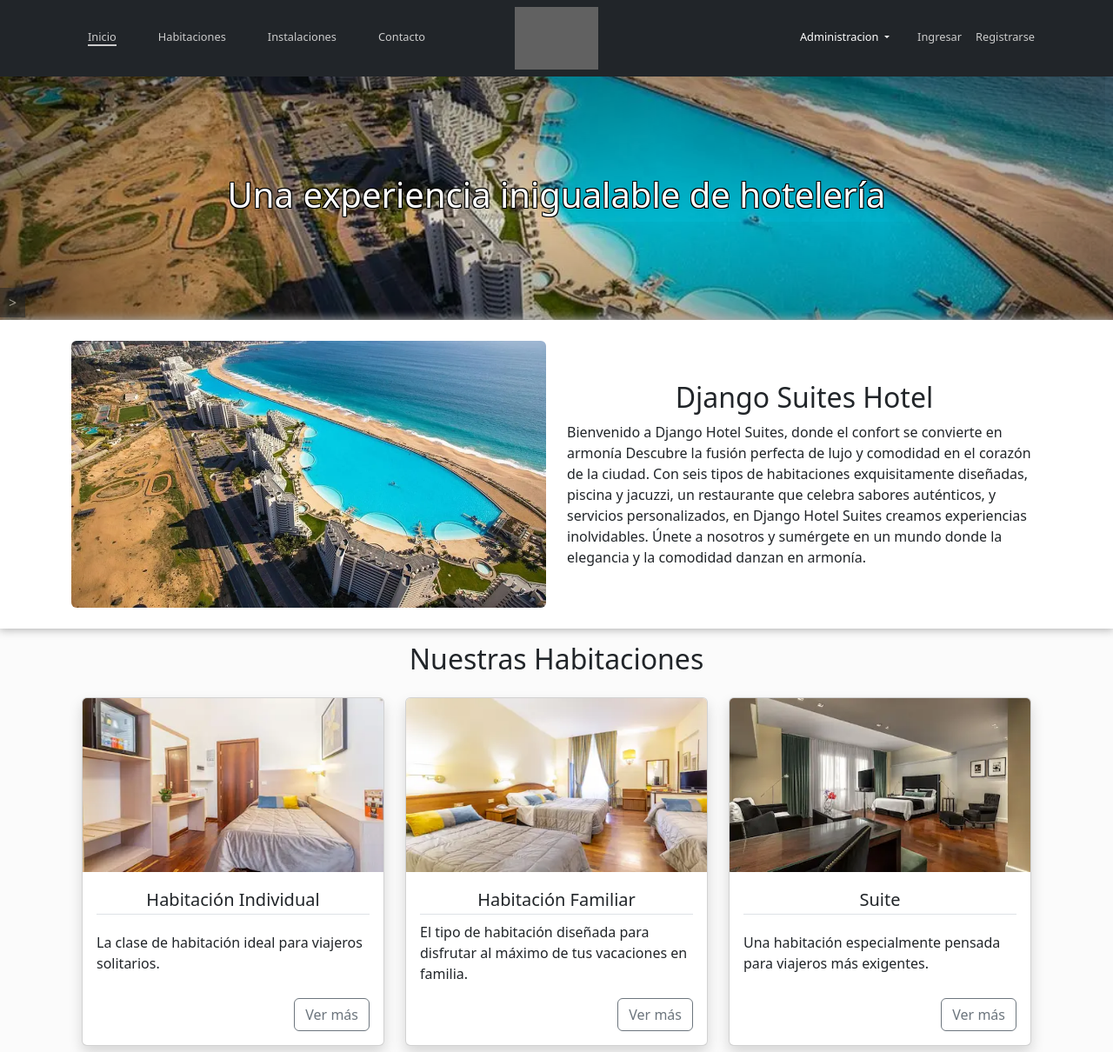
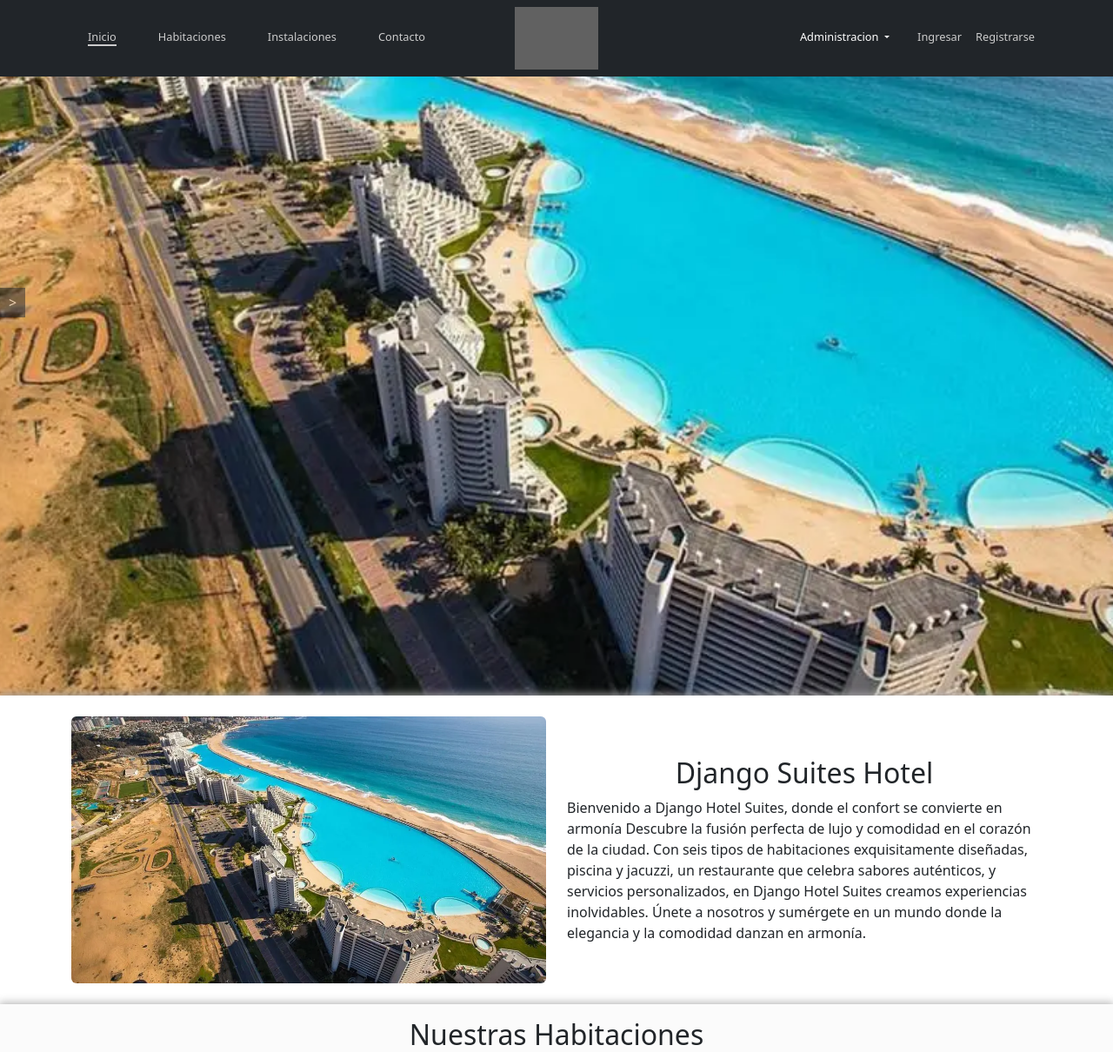
Before and after one commit to juanpp97/proyecto-django, a Django app: page / in a window 1280 px wide. Shown: the top 1210 px of the page at 87% size. Run offline with Django 4.2, Linux system fonts and the light colour scheme; parts of the project's set-up code (start-up, migrations or seed data) failed here and were passed over; some libraries are stand-ins or nearby versions; grey boxes are pictures that could not be loaded.

Commit message:
[add]: cosas

```diff
--- a/static/js/plantilla.js
+++ b/static/js/plantilla.js
@@ -9,3 +9,76 @@ botton.addEventListener('click',()=>{
     panel.classList.toggle('panel-close')
 
 })
+
+
+
+
+
+
+
+
+let scaleAmount = 0.5;
+
+function scrollZoom() {
+  const images = document.querySelectorAll("[data-scroll-zoom]");
+  let scrollPosY = 0;
+  scaleAmount = scaleAmount / 100;
+
+  const observerConfig = {
+    rootMargin: "0% 0% 0% 0%",
+    threshold: 0
+  };
+
+  // Create separate IntersectionObservers and scroll event listeners for each image so that we can individually apply the scale only if the image is visible
+  images.forEach(image => {
+    let isVisible = false;
+    const observer = new IntersectionObserver((elements, self) => {
+      elements.forEach(element => {
+        isVisible = element.isIntersecting;
+      });
+    }, observerConfig);
+
+    observer.observe(image);
+
+    // Set initial image scale on page load
+    image.style.transform = `scale(${1 + scaleAmount * percentageSeen(image)})`;
+
+    // Only fires if IntersectionObserver is intersecting
+    window.addEventListener("scroll", () => {
+      if (isVisible) {
+        scrollPosY = window.pageYOffset;
+        image.style.transform = `scale(${1 +
+          scaleAmount * percentageSeen(image)})`;
+      }
+    });
+  });
+
+  // Calculates the "percentage seen" based on when the image first enters the screen until the moment it leaves
+  // Here, we get the parent node position/height instead of the image since it's in a container that has a border, but
+  // if your container has no extra height, you can simply get the image position/height
+  function percentageSeen(element) {
+    const parent = element.parentNode;
+    const viewportHeight = window.innerHeight;
+    const scrollY = window.scrollY;
+    const elPosY = parent.getBoundingClientRect().top + scrollY;
+    const borderHeight = parseFloat(getComputedStyle(parent).getPropertyValue('border-bottom-width')) + parseFloat(getComputedStyle(element).getPropertyValue('border-top-width'));
+    const elHeight = parent.offsetHeight + borderHeight;
+
+    if (elPosY > scrollY + viewportHeight) {
+      // If we haven't reached the image yet
+      return 0;
+    } else if (elPosY + elHeight < scrollY) {
+      // If we've completely scrolled past the image
+      return 100;
+    } else {
+      // When the image is in the viewport
+      const distance = scrollY + viewportHeight - elPosY;
+      let percentage = distance / ((viewportHeight + elHeight) / 100);
+      percentage = Math.round(percentage);
+
+      return percentage;
+    }
+  }
+}
+
+scrollZoom();
--- a/static/styles.css
+++ b/static/styles.css
@@ -1,10 +1,22 @@
 :root  {
     --color-base: rgb(33,37,41);
+    --color-base-50: rgb(33,37,41,0.5);
+}
+html{
+    scroll-behavior: smooth;
+}
+.header-main{
+    background-color: var(--color-base);
+    position: fixed;
+    top: 0;
+    width: 100%;
+    z-index: 9999;
+    transition: all 1s ease;
 }
 .logo{
     width: 100px;
 }
-body > header > nav > a > img{
+.header-main a > img{
     height: 72px !important;
     filter: invert(1) !important;
     flex: 1;
@@ -75,7 +87,6 @@ body > header > nav > a > img{
     background-color: #fff;
     box-shadow: 0px 0px 10px 1px #AAA;
     position: relative;
-    z-index: 10000;
 }
 
 .seccion_habitaciones {
@@ -299,6 +310,15 @@ html::-webkit-scrollbar {
     background-color: var(--color-base);
   }
 
+.contenido_uno{
+    width: 100%;
+    height: 100vh;
+    overflow: hidden;
+}
+.contenido_uno img{
+    width: 100%;
+}
+
 
   @media screen and (width >= 1024px) {
 
--- a/templates/header.html
+++ b/templates/header.html
@@ -1,5 +1,5 @@
 {% load static %}
-<header class="header-page py-1 bg-dark">
+<header class="header-page py-1 header-main" id="miHeader">
   <nav class='mobile-header'>
 
     <a href="/" class="">
--- a/templates/plantilla.html
+++ b/templates/plantilla.html
@@ -1,6 +1,6 @@
 {% load static %}
 <!DOCTYPE html>
-<html lang="es">
+<html lang="es" class="html" >
 
 <head>
   <meta charset="UTF-8">
@@ -9,14 +9,11 @@
   <link rel="stylesheet" type="text/css" href="{% static 'styles.css' %}">
   <link rel="stylesheet" href="{% static 'bootstrap/css/bootstrap.min.css'%}">
   <link rel="stylesheet" href="{% static 'alertifyjs/css/alertify.min.css'%}">
-
-  {% comment %} framework de sliders {% endcomment %}
   <link rel="stylesheet" href="https://cdn.jsdelivr.net/npm/swiper@10/swiper-bundle.min.css"/>
   {% block extracss %} {% endblock %}
 </head>
 
-<body>
-
+<body  data-scrollbar   >
     <section class="panel-users">
       <section>
         <button id="panel-users-switch">></button>
@@ -35,6 +32,10 @@
 
     {% include 'footer.html' %}
 
+
+
+
+
   <script src="{% static 'bootstrap/js/bootstrap.bundle.min.js'%}"></script>
   <script src="https://cdn.jsdelivr.net/npm/swiper@10/swiper-bundle.min.js"></script>
   {% if active == "reservation" %}
@@ -42,7 +43,21 @@
   {% endif %}
   <script src="{% static 'alertifyjs/alertify.min.js'%}"></script>
   <script src="{% static 'js/plantilla.js' %}"></script>
+  <script>
+    window.addEventListener('scroll', function () {
+      var header = document.getElementById('miHeader');
+      if (window.scrollY === 0) {
+          header.style.backgroundColor = 'rgba(33,37,41, 1)'; // Fondo oscuro en la parte superior
+      } else {
+          header.style.backgroundColor = 'rgba(33,37,41, 0.3)'; // Fondo más transparente al desplazarse hacia abajo
+      }
+  });
 
+
+
+
+  </script>
 </body>
+  {% comment %} ;{renderByPixels:true} {% endcomment %}
 
 </html>
--- a/templates/reservas/inicio.html
+++ b/templates/reservas/inicio.html
@@ -3,9 +3,12 @@
 {% block contenido %}
 {% load static %}
 <main>
-    <section class="hero_inicio text-white text-center py-7">
+    <section class="contenido_uno">
+        <img src="{% static 'img/portada.webp' %}" alt="Descripción de la imagen"  data-scroll-zoom />
+    </section>
+    {% comment %} <section class="hero_inicio text-white text-center py-7">
         <h1 class="border-text">Una experiencia inigualable de hotelería</h1>
-    </section>
+    </section> {% endcomment %}
     <section class="seccion-intro">
         <div class="container">
             <div class="row align-items-center">
```
Lines whose indentation alone changed are shown as unchanged.
